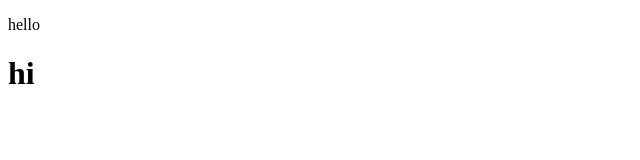
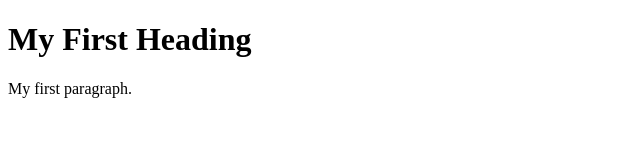
Before and after one commit to irakligit/homework-2, a plain HTML site: page index.html in a window 1280 px wide. Shown: the whole page, without its empty margins (0-640 px from the left). Drawn offline with Linux system fonts and the light colour scheme.

Commit message:
update index

```diff
--- a/index.html
+++ b/index.html
@@ -1,5 +1,10 @@
 <!DOCTYPE html>
+<html>
 <body>
+
+<h1>My First Heading</h1>
+
+<p>My first paragraph.</p>
+
 </body>
-<p>hello</p>
-<h1>hi</h1>
+</html>
```
